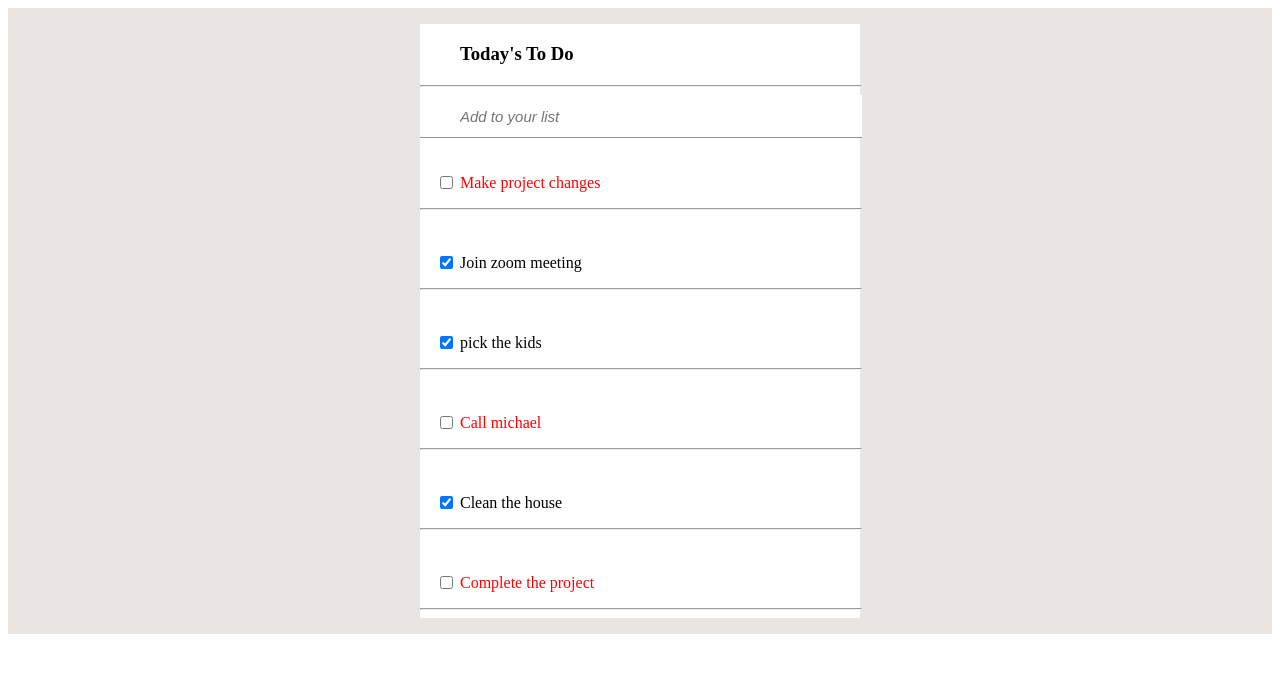
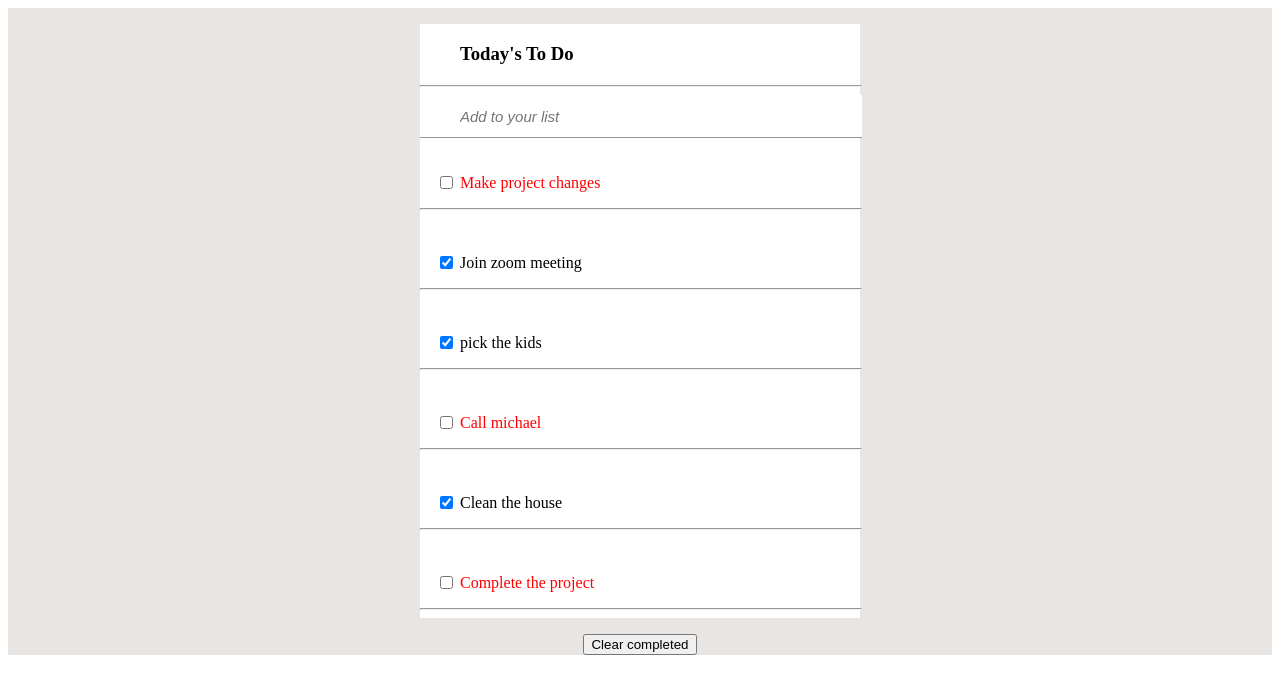
Before and after one commit to cosywasswa/To-Do-List, a website built with webpack: page src/index.html in a window 1280 px wide. Built offline with nearby package versions, Linux system fonts and the light colour scheme.

Commit message:
Added element for clear completed button

```diff
--- a/src/index.html
+++ b/src/index.html
@@ -13,6 +13,9 @@
         <hr>
         <li><input type="text" class="addtask" id="addtask" placeholder="Add to your list"></li>
       </ul>
+      <div class="cleardiv">
+      <button type="button" class="clear" name="clear">Clear completed</button>
+    </div>
     </div>
 </main>
   </body>
```
